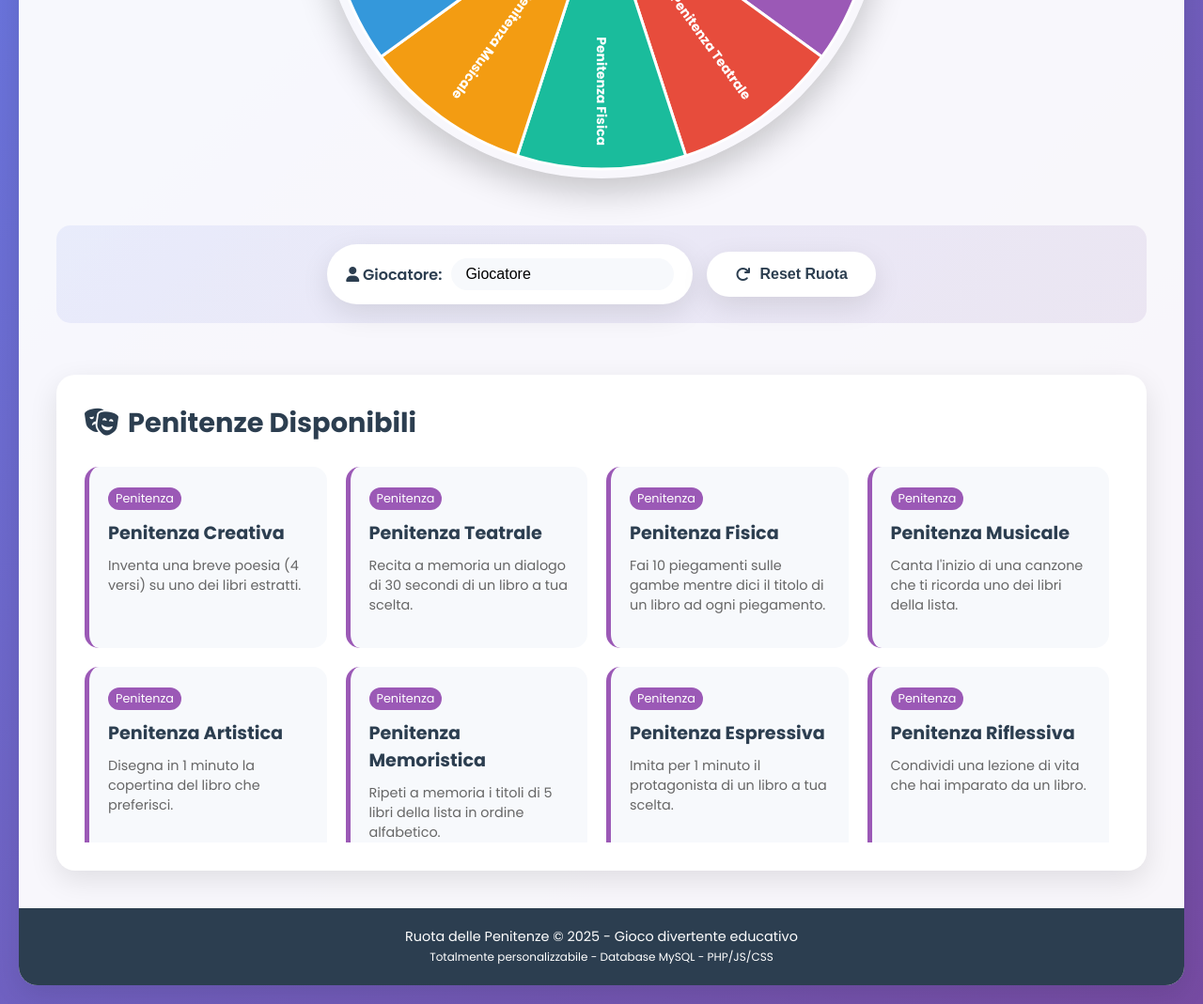
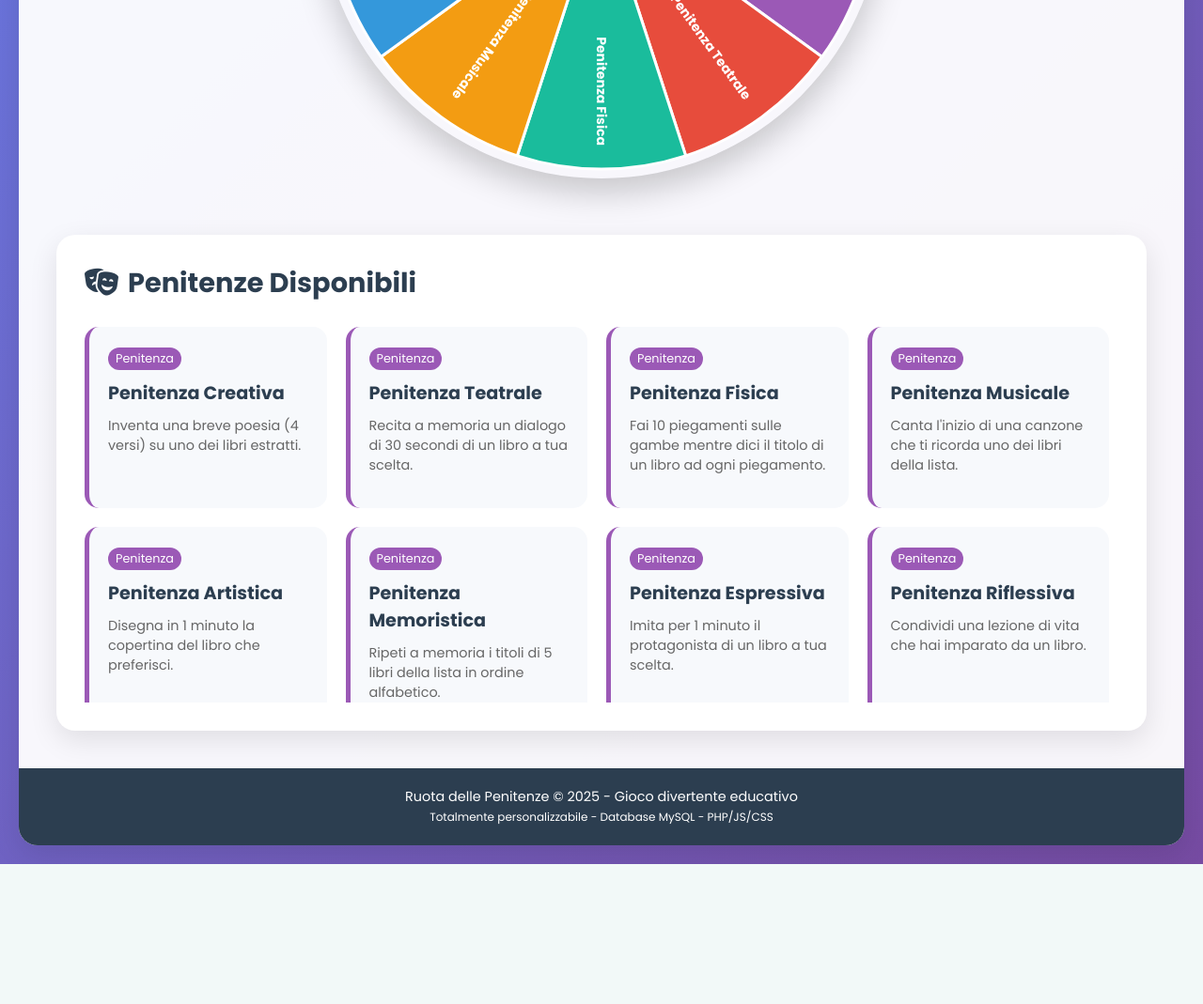
Before and after one commit to MattiaLupinetti02/bachelor_crux, a PHP site: page /wheel-of-fortune/penance.php in a window 1280 px wide. Shown: the part 641-1710 px from the top of the page at 94% size. After the commit the page ends 1561 px from the top, so only its background shows below. Run offline with PHP 8.4, Linux system fonts and the light colour scheme; data comes from the database, SQL or seed files in the repository.

Commit message:
rimozione parti inutili

```diff
--- a/penance.php
+++ b/penance.php
@@ -37,7 +37,7 @@ require_once 'includes/database.php';
                     <div class="pointer"></div>
                 </div>
 
-                <div class="controls">
+                <!--<div class="controls">
                     <div class="player-input">
                         <label for="playerName"><i class="fas fa-user"></i> Giocatore:</label>
                         <input type="text" id="playerName" placeholder="Il tuo nome" value="Giocatore">
@@ -45,7 +45,7 @@ require_once 'includes/database.php';
                     <button id="resetButton" class="btn-secondary">
                         <i class="fas fa-redo"></i> Reset Ruota
                     </button>
-                </div>
+                </div>-->
             </div>
 
             <div class="prizes-panel">
@@ -89,6 +89,6 @@ require_once 'includes/database.php';
     <!-- Scripts -->
     <script src="https://code.jquery.com/jquery-3.6.0.min.js"></script>
     <script src="assets/js/wheel.js"></script>
-    <script src="assets/js/crossword-game.js"></script>
+    <!--<script src="assets/js/crossword-game.js"></script>-->
 </body>
 </html>
```
